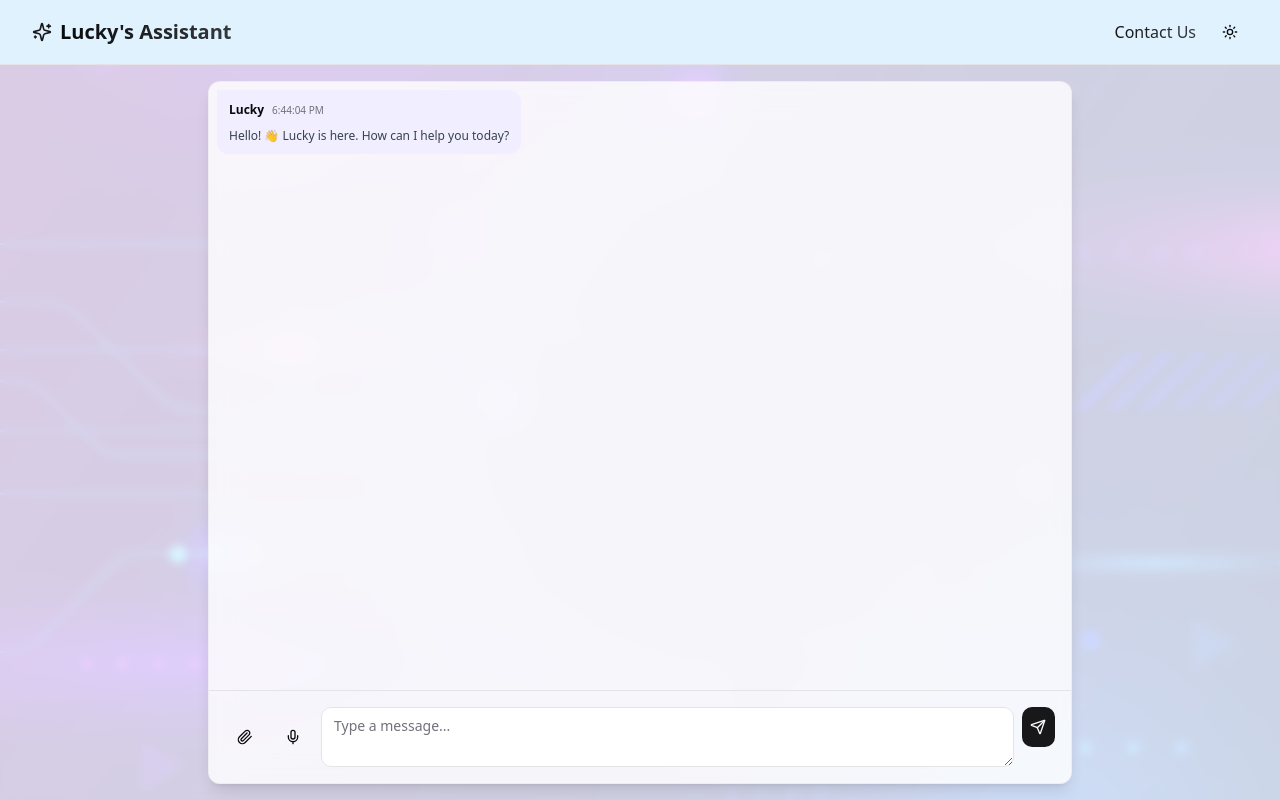
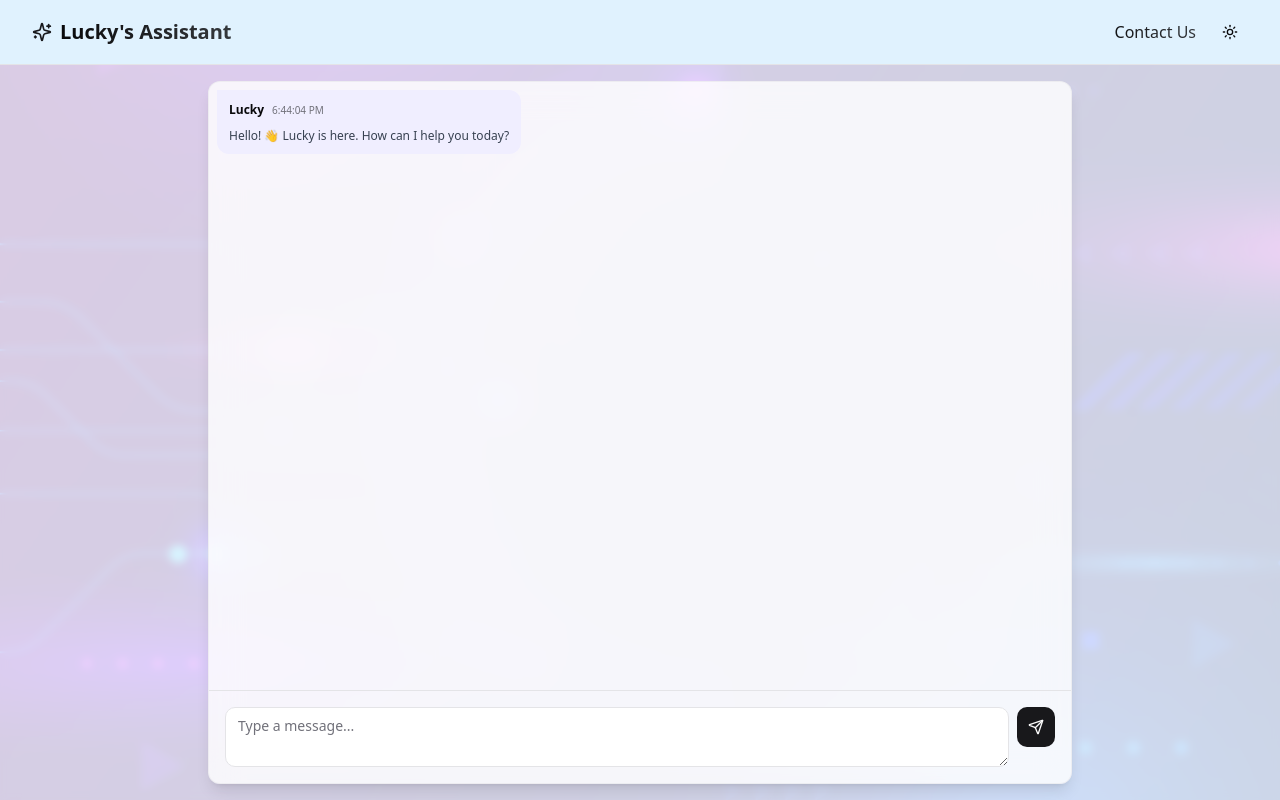
Before and after one commit to Sach-in-SE/lucky-assistant, a React (Vite) app: page / in a window 1280 px wide. Built offline with nearby package versions, Linux system fonts and the light colour scheme.

Commit message:
Remove voice and file upload
This commit removes the voice recording and file upload features from the chat input component.

```diff
--- a/src/components/ChatInput.tsx
+++ b/src/components/ChatInput.tsx
@@ -2,115 +2,28 @@
 import { useState, useRef, FormEvent } from "react";
 import { Button } from "./ui/button";
 import { Textarea } from "./ui/textarea";
-import { Send, Paperclip, Mic, Square, Loader2 } from "lucide-react";
-import { FileUpload } from "./FileUpload";
-import { VoiceRecorder } from "./VoiceRecorder";
-import { useToast } from "@/hooks/use-toast";
+import { Send } from "lucide-react";
 
 interface ChatInputProps {
-  onSubmit: (content: string, attachment?: {
-    url: string;
-    type: string;
-    name: string;
-    size: number;
-  }) => void;
+  onSubmit: (content: string) => void;
   disabled?: boolean;
 }
 
 export function ChatInput({ onSubmit, disabled }: ChatInputProps) {
   const [message, setMessage] = useState("");
-  const [attachment, setAttachment] = useState<{
-    url: string;
-    type: string;
-    name: string;
-    size: number;
-  } | null>(null);
-  const [isShowingUpload, setIsShowingUpload] = useState(false);
   const textareaRef = useRef<HTMLTextAreaElement>(null);
-  const { toast } = useToast();
 
   const handleSubmit = (e: FormEvent) => {
     e.preventDefault();
-    if (!message.trim() && !attachment) return;
+    if (!message.trim()) return;
 
-    onSubmit(message, attachment || undefined);
+    onSubmit(message);
     setMessage("");
-    setAttachment(null);
-  };
-
-  const handleFileUpload = (url: string, name: string, type: string, size: number) => {
-    setAttachment({ url, type, name, size });
-    setIsShowingUpload(false);
-    toast({
-      title: "File uploaded",
-      description: `${name} has been attached to your message`,
-    });
-  };
-
-  const handleVoiceUpload = (url: string, duration: number, transcript?: string) => {
-    setAttachment({
-      url,
-      type: "audio/webm",
-      name: `Voice message (${duration.toFixed(1)}s)`,
-      size: 0,
-    });
-
-    if (transcript) {
-      setMessage(transcript);
-    }
-
-    toast({
-      title: "Voice message recorded",
-      description: "Your voice message has been attached and transcribed",
-    });
-  };
-
-  const handleError = (error: string) => {
-    toast({
-      title: "Error",
-      description: error,
-      variant: "destructive",
-    });
   };
 
   return (
     <form onSubmit={handleSubmit} className="flex flex-col gap-2 p-4">
-      {attachment && (
-        <div className="flex items-center gap-2 p-2 bg-muted rounded-lg">
-          <span className="text-sm text-muted-foreground truncate">
-            {attachment.name}
-          </span>
-          <Button
-            type="button"
-            variant="ghost"
-            size="sm"
-            onClick={() => setAttachment(null)}
-          >
-            Remove
-          </Button>
-        </div>
-      )}
-      {isShowingUpload && (
-        <div className="px-4">
-          <FileUpload onUpload={handleFileUpload} onError={handleError} />
-        </div>
-      )}
       <div className="flex gap-2">
-        <div className="flex items-center gap-2">
-          <Button
-            type="button"
-            variant="ghost"
-            size="icon"
-            onClick={() => setIsShowingUpload(!isShowingUpload)}
-            disabled={disabled}
-          >
-            <Paperclip className="h-4 w-4" />
-          </Button>
-          <VoiceRecorder
-            onRecordingComplete={handleVoiceUpload}
-            onError={handleError}
-          />
-        </div>
         <Textarea
           ref={textareaRef}
           value={message}
--- a/src/components/FileUpload.tsx
+++ /dev/null
@@ -1,70 +0,0 @@
-
-import { useCallback, useState } from 'react';
-import { useDropzone } from 'react-dropzone';
-import { cn } from '@/lib/utils';
-import { Upload, X } from 'lucide-react';
-import { supabase } from '@/integrations/supabase/client';
-
-interface FileUploadProps {
-  onUpload: (fileUrl: string, fileName: string, fileType: string, fileSize: number) => void;
-  onError: (error: string) => void;
-}
-
-export function FileUpload({ onUpload, onError }: FileUploadProps) {
-  const [uploading, setUploading] = useState(false);
-
-  const onDrop = useCallback(async (acceptedFiles: File[]) => {
-    if (acceptedFiles.length === 0) return;
-
-    const file = acceptedFiles[0];
-    setUploading(true);
-
-    try {
-      const fileExt = file.name.split('.').pop();
-      const filePath = `${Math.random().toString(36).slice(2)}.${fileExt}`;
-
-      const { error: uploadError, data } = await supabase.storage
-        .from('chat_attachments')
-        .upload(filePath, file);
-
-      if (uploadError) throw uploadError;
-
-      const { data: { publicUrl } } = supabase.storage
-        .from('chat_attachments')
-        .getPublicUrl(filePath);
-
-      onUpload(publicUrl, file.name, file.type, file.size);
-    } catch (error) {
-      onError('Error uploading file');
-      console.error('Error uploading file:', error);
-    } finally {
-      setUploading(false);
-    }
-  }, [onUpload, onError]);
-
-  const { getRootProps, getInputProps, isDragActive } = useDropzone({
-    onDrop,
-    maxFiles: 1,
-  });
-
-  return (
-    <div
-      {...getRootProps()}
-      className={cn(
-        "border-2 border-dashed rounded-lg p-4 text-center cursor-pointer transition-colors",
-        isDragActive ? "border-primary bg-primary/10" : "border-muted-foreground/20",
-        uploading && "opacity-50 cursor-not-allowed"
-      )}
-    >
-      <input {...getInputProps()} disabled={uploading} />
-      <Upload className="w-6 h-6 mx-auto mb-2 text-muted-foreground" />
-      <p className="text-sm text-muted-foreground">
-        {isDragActive
-          ? "Drop the file here"
-          : uploading
-          ? "Uploading..."
-          : "Drag & drop a file here, or click to select"}
-      </p>
-    </div>
-  );
-}
--- a/src/components/VoiceRecorder.tsx
+++ /dev/null
@@ -1,131 +0,0 @@
-
-import { useState, useRef } from 'react';
-import { Button } from './ui/button';
-import { Mic, Square, Loader2 } from 'lucide-react';
-import { supabase } from '@/integrations/supabase/client';
-
-interface VoiceRecorderProps {
-  onRecordingComplete: (url: string, duration: number, transcript?: string) => void;
-  onError: (error: string) => void;
-}
-
-export function VoiceRecorder({ onRecordingComplete, onError }: VoiceRecorderProps) {
-  const [isRecording, setIsRecording] = useState(false);
-  const [isUploading, setIsUploading] = useState(false);
-  const mediaRecorder = useRef<MediaRecorder | null>(null);
-  const chunks = useRef<Blob[]>([]);
-  const startTime = useRef<number>(0);
-
-  const startRecording = async () => {
-    try {
-      const stream = await navigator.mediaDevices.getUserMedia({ audio: true });
-      mediaRecorder.current = new MediaRecorder(stream, {
-        mimeType: 'audio/webm'
-      });
-      chunks.current = [];
-
-      mediaRecorder.current.ondataavailable = (e) => {
-        if (e.data.size > 0) {
-          chunks.current.push(e.data);
-        }
-      };
-
-      mediaRecorder.current.onstop = async () => {
-        if (chunks.current.length === 0) {
-          onError('No audio data recorded');
-          return;
-        }
-
-        const audioBlob = new Blob(chunks.current, { type: 'audio/webm' });
-        if (audioBlob.size === 0) {
-          onError('Recorded audio is empty');
-          return;
-        }
-
-        setIsUploading(true);
-
-        try {
-          const filename = `recording-${Date.now()}.webm`;
-          console.log('Uploading audio file:', filename);
-
-          const { error: uploadError, data } = await supabase.storage
-            .from('chat_attachments')
-            .upload(filename, audioBlob);
-
-          if (uploadError) {
-            console.error('Upload error:', uploadError);
-            throw uploadError;
-          }
-
-          const { data: { publicUrl } } = supabase.storage
-            .from('chat_attachments')
-            .getPublicUrl(filename);
-
-          console.log('Audio uploaded successfully, getting transcription...');
-
-          const { data: transcriptionData, error: transcriptionError } = await supabase.functions
-            .invoke('transcribe-audio', {
-              body: { audioUrl: publicUrl }
-            });
-
-          if (transcriptionError) {
-            console.error('Transcription error:', transcriptionError);
-            throw transcriptionError;
-          }
-
-          if (!transcriptionData?.text) {
-            console.warn('No transcription text received');
-          }
-
-          const duration = (Date.now() - startTime.current) / 1000;
-          onRecordingComplete(publicUrl, duration, transcriptionData?.text);
-        } catch (error) {
-          console.error('Error processing recording:', error);
-          onError('Error processing recording. Please try again.');
-        } finally {
-          setIsUploading(false);
-        }
-      };
-
-      // Start recording with 1-second time slices
-      mediaRecorder.current.start(1000);
-      startTime.current = Date.now();
-      setIsRecording(true);
-    } catch (error) {
-      console.error('Error accessing microphone:', error);
-      onError('Error accessing microphone. Please ensure microphone permissions are granted.');
-    }
-  };
-
-  const stopRecording = () => {
-    if (mediaRecorder.current && isRecording) {
-      mediaRecorder.current.stop();
-      mediaRecorder.current.stream.getTracks().forEach(track => track.stop());
-      setIsRecording(false);
-    }
-  };
-
-  return (
-    isUploading ? (
-      <Button variant="ghost" size="icon" disabled>
-        <Loader2 className="h-4 w-4 animate-spin" />
-      </Button>
-    ) : isRecording ? (
-      <Button
-        variant="destructive"
-        size="icon"
-        onClick={stopRecording}
-      >
-        <Square className="h-4 w-4" />
-      </Button>
-    ) : (
-      <Button
-        variant="ghost"
-        size="icon"
-        onClick={startRecording}
-      >
-        <Mic className="h-4 w-4" />
-      </Button>
-    )
-  );
-}
```
